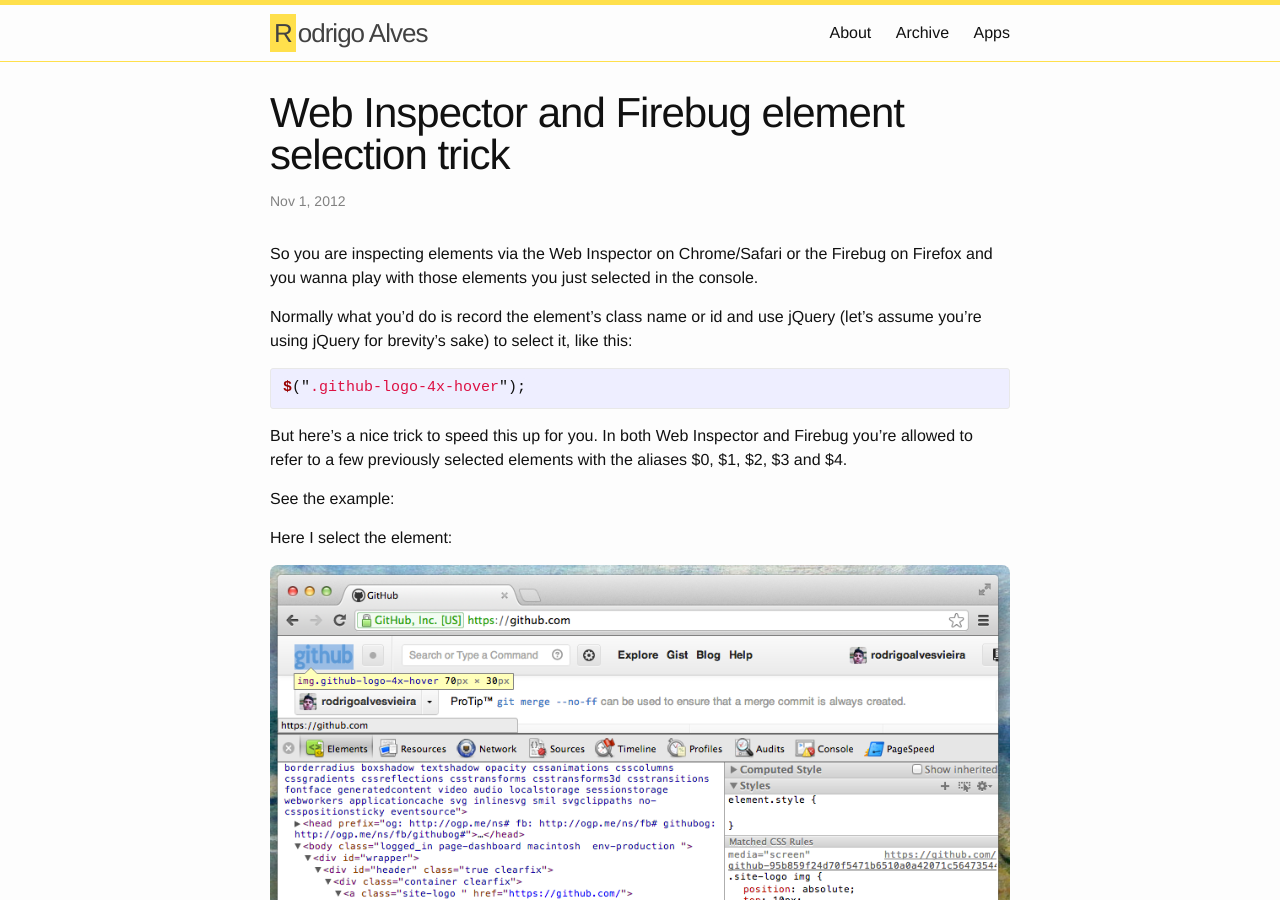
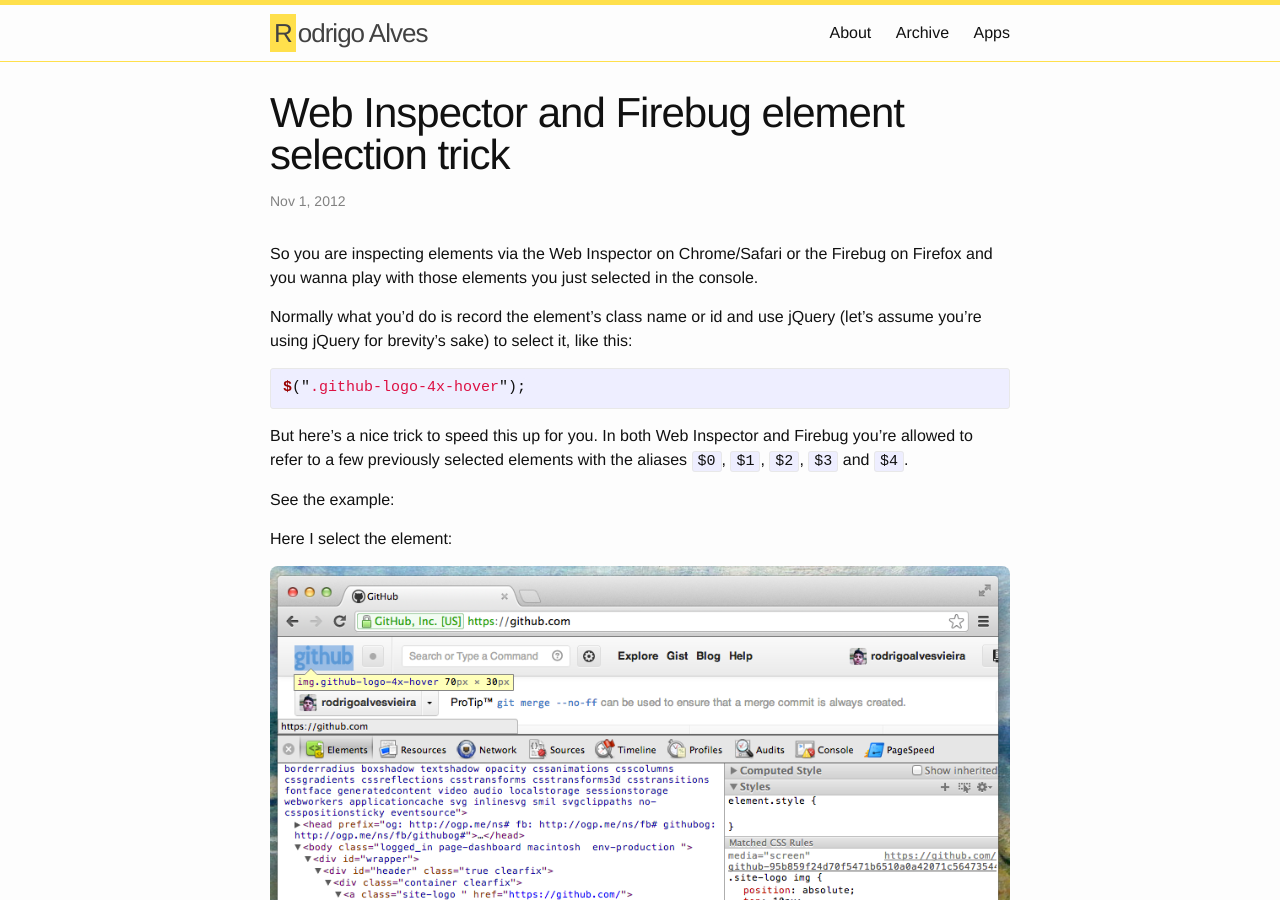
Before and after one commit to rodrigoalvesvieira/old-rodrigoalvesvieira.github.com, a Jekyll site: the page built from _posts/2012-11-01-inspector-firebug.md, in a window 1280 px wide and 900 px high. Built offline with Jekyll 4.4.1, drawn with Linux system fonts in a browser that asks for light colours.

Commit message:
fix and tweaks

```diff
--- a/_posts/2012-11-01-inspector-firebug.md
+++ b/_posts/2012-11-01-inspector-firebug.md
@@ -5,7 +5,7 @@ date:   2012-11-01 01:10:38
 categories: ruby
 ---
 
-<span class="drops">S</span>o you are inspecting elements via the Web Inspector on Chrome/Safari or the Firebug on Firefox and you wanna play with those elements you just selected in the console.
+So you are inspecting elements via the Web Inspector on Chrome/Safari or the Firebug on Firefox and you wanna play with those elements you just selected in the console.
 
 Normally what you'd do is record the element's class name or id and use jQuery (let's assume you're using jQuery for brevity's sake) to select it, like this:
 
@@ -15,7 +15,7 @@ $(".github-logo-4x-hover");
 
 {% endhighlight %}
 
-But here's a nice trick to speed this up for you. In both Web Inspector and Firebug you're allowed to refer to a few previously selected elements with the aliases <span class="small_code">$0</span>, <span class="small_code">$1</span>, <span class="small_code">$2</span>, <span class="small_code">$3</span> and <span class="small_code">$4</span>.
+But here's a nice trick to speed this up for you. In both Web Inspector and Firebug you're allowed to refer to a few previously selected elements with the aliases `$0`, `$1`, `$2`, `$3` and `$4`.
 
 See the example:
 
@@ -23,11 +23,11 @@ Here I select the element:
 
 [![Selecting an element on the Web Inspector](/images/inspector-firebug/element_selection.png "Selecting an element on the Web Inspector")](http://www.rodrigoalvesvieira.com/images/inspector-firebug/element_selection.png)
 
-Now it can be accessed via the Console through the <span class="small_code">$0</span> variable:
+Now it can be accessed via the Console through the `$0` variable:
 
 [![Fetching the last selected element on the Web Inspector](/images/inspector-firebug/element_selection1.png "Fetching the last selected element on the Web Inspector")](http://www.rodrigoalvesvieira.com/images/inspector-firebug/element_selection1.png)
 
-<span class="small_code">$0</span> exactly corresponds the last selected element. <span class="small_code">$1</span>, <span class="small_code">$2</span>, <span class="small_code">$3</span> and <span class="small_code">$4</span> correspond to the other previously selected elements in reverse order.
+`$0` exactly corresponds the last selected element. `$1`, `$2`, `$3` and `$4` correspond to the other previously selected elements in reverse order.
 
 jQuery, for example, can deal with these variables just well:
 
```
Also changed, not shown: _posts/2012-05-01-controlling-access-to-js-objects.md (+4 -5 lines), _posts/2012-05-14-caching-javascript-loops.md (+3 -3 lines), README.md.
